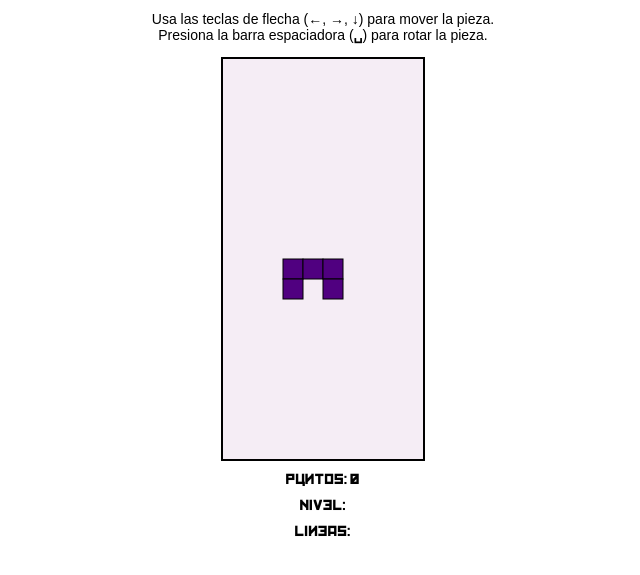
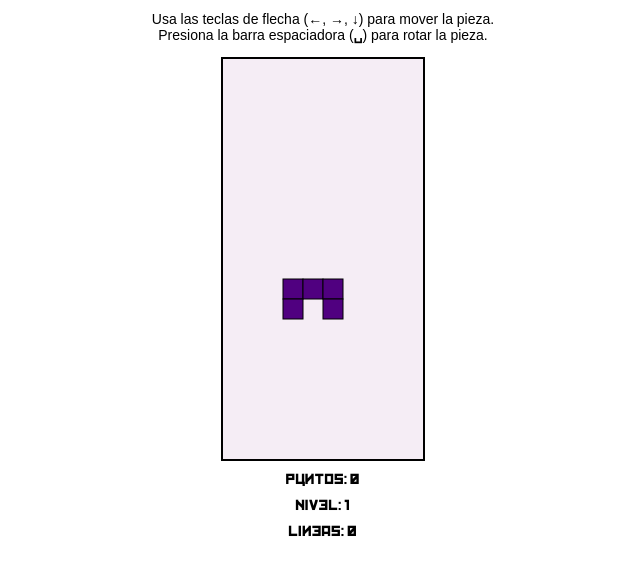
Before and after one commit to ikerlobop/JStris, a plain HTML site: page index.html in a window 1280 px wide. Shown: the part 39-614 px from the top of the page, without its empty margins (317-957 px from the left). Drawn offline with Linux system fonts and the light colour scheme.

Commit message:
Añadida velocidad al bucle, según nivel

```diff
--- a/index.html
+++ b/index.html
@@ -15,8 +15,8 @@
     </p>
     <canvas id="tetrisCanvas" width="200" height="400"></canvas>
     <div id="puntos">Puntos: 0</div>
-    <div id="nivel">Nivel: </div>
-    <div id="lineas">Lineas: </div>
+    <div id="nivel">Nivel: 1</div>
+    <div id="lineas">Lineas: 0</div>
     <script src="tetris.js"></script>
 </body>
 </html>
--- a/tetris.js
+++ b/tetris.js
@@ -4,6 +4,9 @@ const tamañoCuadro = 20;
 const canvas = document.getElementById('tetrisCanvas');
 const contexto = canvas.getContext('2d');
 const puntuacionDiv = document.getElementById('puntos');
+const nivelDiv = document.getElementById('nivel')
+const lineasDiv = document.getElementById('lineas');
+
 
 let tablero = Array.from({ length: filas }, () => Array(columnas).fill(null));
 
@@ -62,8 +65,6 @@ const piezas = [
       [1, 0, 1],
     ],
     color: '#500080'
-
-
   },
 ];
 
@@ -72,6 +73,8 @@ let posicionPieza = { x: 3, y: 0 };
 
 // Puntuación inicial
 let puntuacionTotal = 0;
+let nivel = 1;
+let lineas = 0;
 
 // Dibujar tablero en el canvas
 function dibujarTablero() {
@@ -123,6 +126,10 @@ function rotarPieza() {
   }
 }
 
+// Controlar los niveles y la velocidad
+function nivelDificultad() {
+  nivel = Math.min(Math.floor(lineas / 10) + 1, 10);
+}
 
 // Bucle principal
 function bucle() {
@@ -132,8 +139,8 @@ function bucle() {
   } else {
     fijarPieza();
   }
-  setTimeout(bucle, 500);
-
+  nivelDificultad();
+  setTimeout(bucle, 500 - (nivel * 50)); // Aumentar la velocidad según el nivel
 }
 bucle();
 
@@ -143,19 +150,11 @@ function gameOver() {
     alert('Game Over');
     tablero = Array.from({ length: filas }, () => Array(columnas).fill(null));
     puntuacionTotal = 0;
-    nivel = 0;
+    nivel = 1;
     lineas = 0;
     actualizarPuntuacion();
   }
 }
-//nivel
-let nivel = 0;
-let lineas = 0;
-function actualizarPuntuacion() {
-  puntuacionDiv.innerHTML = `Puntuación: ${puntuacionTotal} <br> Nivel: ${nivel} <br> Lineas: ${lineas}`;
-}
-
-
 
 // Rotar pieza al presionar barra espaciadora
 document.addEventListener('keydown', evento => {
@@ -171,15 +170,18 @@ document.addEventListener('touchstart', evento => {
   dibujarTablero();
 });
 
-
 // Chequear colisión
 function colision(dx, dy) {
   for (let y = 0; y < piezaActual.forma.length; y++) {
     for (let x = 0; x < piezaActual.forma[y].length; x++) {
       if (
         piezaActual.forma[y][x] &&
-        (tablero[posicionPieza.y + y + dy] &&
-          tablero[posicionPieza.y + y + dy][posicionPieza.x + x + dx]) !== null
+        (
+          posicionPieza.y + y + dy >= filas ||
+          posicionPieza.x + x + dx < 0 ||
+          posicionPieza.x + x + dx >= columnas ||
+          tablero[posicionPieza.y + y + dy][posicionPieza.x + x + dx]
+        )
       ) {
         return true;
       }
@@ -219,14 +221,18 @@ function limpiarFilas() {
     tablero.unshift(Array(columnas).fill(null));
   }
 
-  puntuacionTotal += filasCompletas * 10; // Aumentar puntuación
+  lineas += filasCompletas; // Contar las líneas completadas
+  puntuacionTotal += filasCompletas * 10 * nivel; // Aumentar puntuación y considerar el nivel
   actualizarPuntuacion(); // Actualizar visualización de puntuación
 }
 
 // Actualizar visualización de la puntuación
 function actualizarPuntuacion() {
-  puntuacionDiv.textContent = `puntos: ${puntuacionTotal}`;
+  puntuacionDiv.textContent = `Puntos: ${puntuacionTotal}`;
+  nivelDiv.textContent = `Nivel: ${nivel}`;
+  lineasDiv.textContent = `Lineas: ${lineas}`; // Actualizamos las líneas completadas
 }
+
 
 // Manejar entrada del usuario con teclas y
 document.addEventListener('keydown', evento => {
@@ -273,8 +279,6 @@ document.addEventListener('touchstart', evento => {
       }
     }
   });
-
 });
 
-
 dibujarTablero();
```
